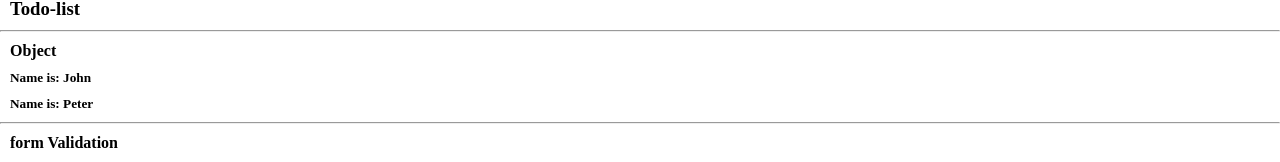
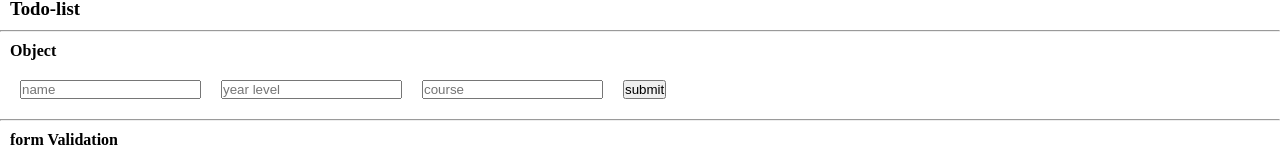
Before and after one commit to JerickSignapan/angular-practice, an Angular app: page / in a window 1280 px wide. Shown: the part 139-301 px from the top of the page. Built offline with nearby package versions, Linux system fonts and the light colour scheme.

Commit message:
Update form

```diff
--- a/src/app/components/ng-for/ng-for.component.html
+++ b/src/app/components/ng-for/ng-for.component.html
@@ -1,3 +1,16 @@
 <h4>Object</h4>
 
-<h5 *ngFor="let item of user">Name is: {{item.name}}</h5>
+<form action="">
+    <input type="text" placeholder="name">
+    <input type="text" placeholder="year level">
+    <input type="text" placeholder="course">
+    <button>submit</button>
+</form>
+
+<div class="member-list" *ngFor="let student of students">
+    <h1>Student details:</h1>
+    <h3>Name: {{student.name}}</h3>
+    <h3>Year level: {{student.yearLevel}}</h3>
+    <h3>Course: {{student.course}}</h3>
+    <button>delete</button>
+</div>
```
